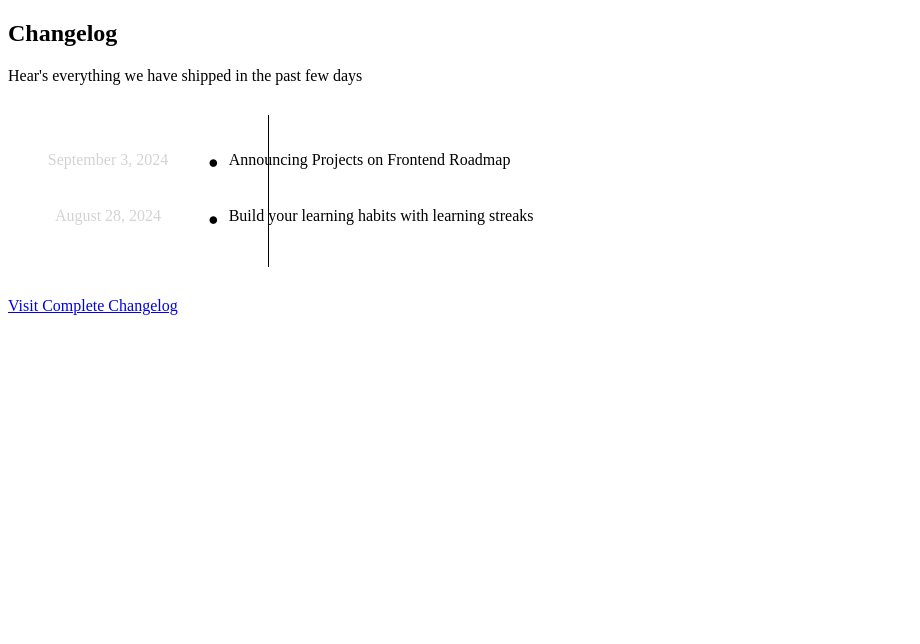
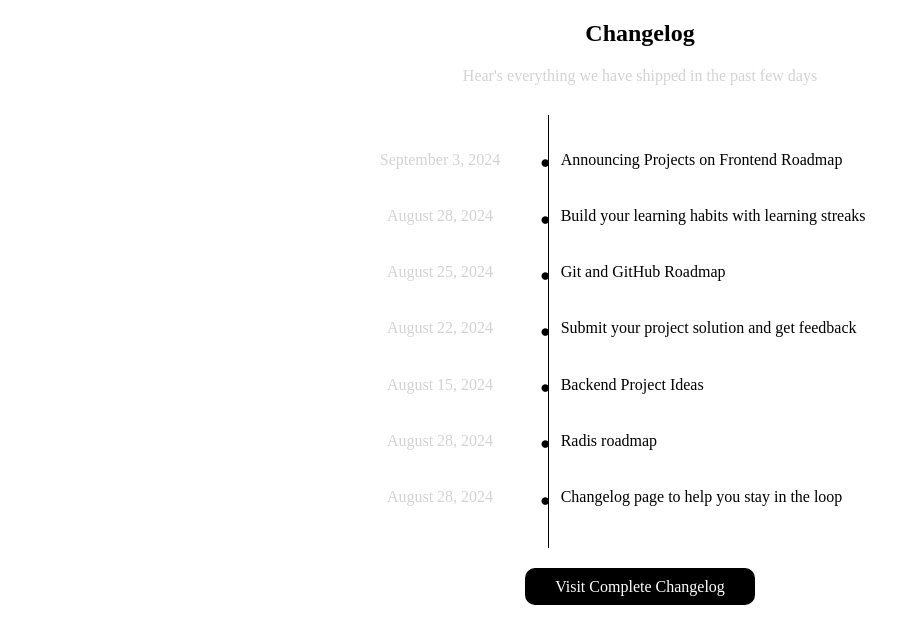
Before and after one commit to otukare-3/changelog-component, a plain HTML site: page index.html in a window 1280 px wide. Shown: the whole page, without its empty margins (0-920 px from the left). Drawn offline with Linux system fonts and the light colour scheme.

Commit message:
complete

```diff
--- a/index.css
+++ b/index.css
@@ -1,8 +1,17 @@
+#change-log-component {
+    text-align: center;
+}
+
+.description {
+    color: lightgray;
+}
+
 #change-log {
     padding-top: 20px;
     padding-bottom: 20px;
-    margin: 30px 0px;
     position: relative;
+    width: 600px;
+    margin: 30px auto;
 }
 
 .change-log-item {
@@ -22,7 +31,7 @@
 #change-log::before {
     position: absolute;
     top: 0%;
-    left: 20.6%;
+    left: 208px;
     width: 1px;
     height: 100%;
     content: "";
@@ -32,3 +41,11 @@
 .change-log-item__description {
     margin-left: 10px;
 }
+
+.visit-button {
+    background-color: black;
+    color: white;
+    text-decoration: none;
+    padding: 10px 30px;
+    border-radius: 10px;
+}
--- a/index.html
+++ b/index.html
@@ -13,7 +13,7 @@
 <body>
     <section id="change-log-component">
         <h1>Changelog</h1>
-        <p>Hear's everything we have shipped in the past few days</p>
+        <p class="description">Hear's everything we have shipped in the past few days</p>
         <section id="change-log">
             <div class="change-log-item">
                 <p class="change-log-item__date">September 3, 2024</p>
@@ -25,8 +25,33 @@
                 <p class="change-log-item__point">●</p>
                 <p class="change-log-item__description">Build your learning habits with learning streaks</p>
             </div>
+            <div class="change-log-item">
+                <p class="change-log-item__date">August 25, 2024</p>
+                <p class="change-log-item__point">●</p>
+                <p class="change-log-item__description">Git and GitHub Roadmap</p>
+            </div>
+            <div class="change-log-item">
+                <p class="change-log-item__date">August 22, 2024</p>
+                <p class="change-log-item__point">●</p>
+                <p class="change-log-item__description">Submit your project solution and get feedback</p>
+            </div>
+            <div class="change-log-item">
+                <p class="change-log-item__date">August 15, 2024</p>
+                <p class="change-log-item__point">●</p>
+                <p class="change-log-item__description">Backend Project Ideas</p>
+            </div>
+            <div class="change-log-item">
+                <p class="change-log-item__date">August 28, 2024</p>
+                <p class="change-log-item__point">●</p>
+                <p class="change-log-item__description">Radis roadmap</p>
+            </div>
+            <div class="change-log-item">
+                <p class="change-log-item__date">August 28, 2024</p>
+                <p class="change-log-item__point">●</p>
+                <p class="change-log-item__description">Changelog page to help you stay in the loop</p>
+            </div>
         </section>
-        <a href="#">Visit Complete Changelog</a>
+        <a href="#" class="visit-button">Visit Complete Changelog</a>
     </section>
 </body>
 
```
